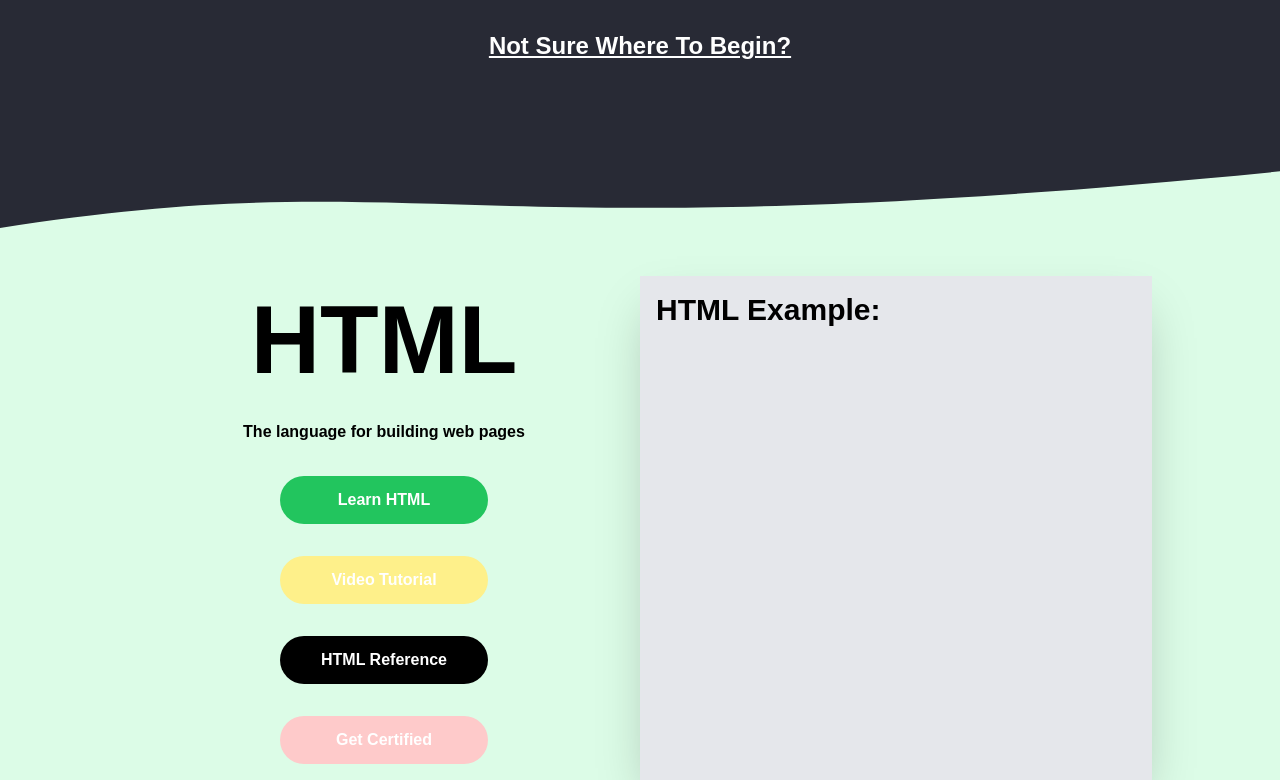
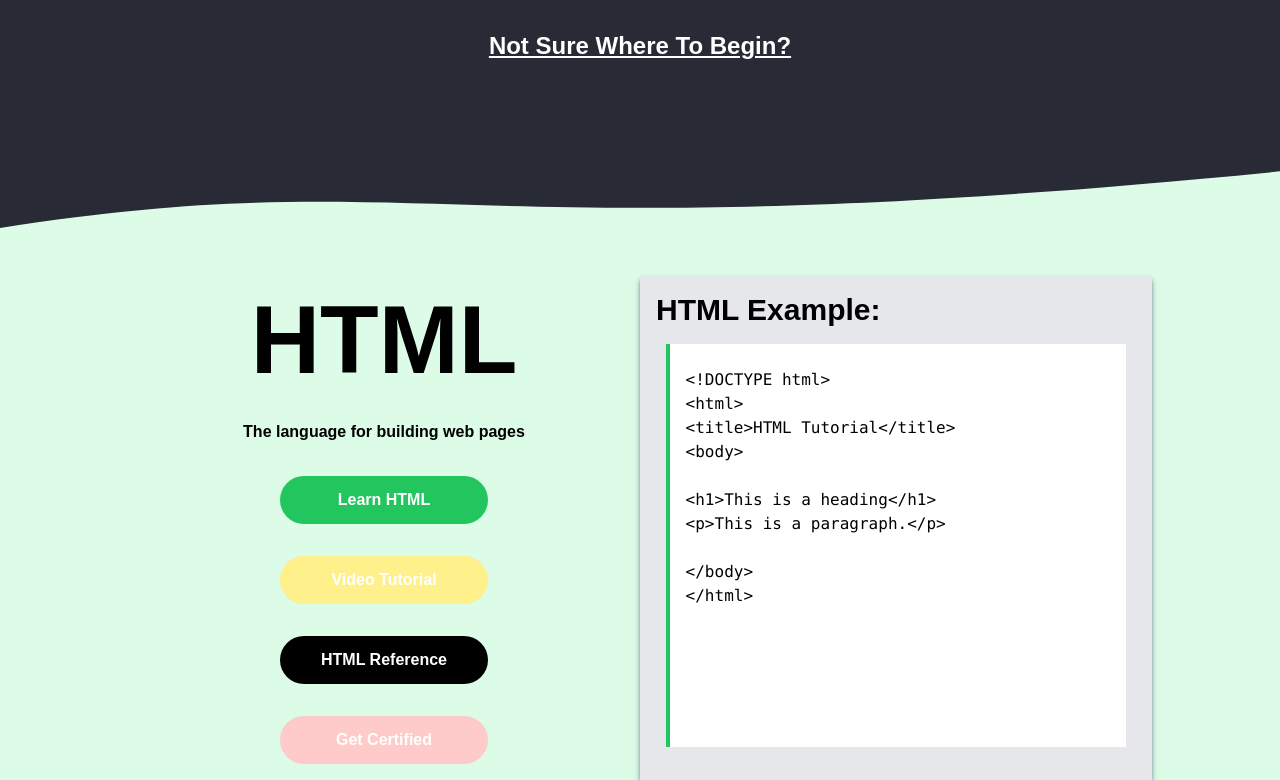
Before and after one commit to MLGPenguin/Copy-W3Schools, a SvelteKit app: page / in a window 1280 px wide. Shown: the part 414-1194 px from the top of the page. Built offline with nearby package versions, Linux system fonts and the light colour scheme.

Commit message:
Text box :D

```diff
--- a/src/routes/+page.svelte
+++ b/src/routes/+page.svelte
@@ -26,7 +26,7 @@
         class="bg-green-500 px-[2rem] py-3 align-middle rounded-e-full white-icon border-[1px] border-green-500 left-[-4px] relative "/>
     </form>
     <div class="p-4" />
-    <a class="text-white text-2xl underline">Not Sure Where To Begin?</a>
+    <a href="/" class="text-white text-2xl underline">Not Sure Where To Begin?</a>
     <div class='p-12' />
     <div id="HTML Showcase" class=bg-green-100>
       <svg viewBox="0 0 100 100" height=70 width=100% preserveAspectRatio="none">
@@ -45,8 +45,25 @@
           <PillButton content="HTML Reference" properties="bg-black "/>
           <PillButton content="Get Certified" properties="bg-red-200 text-black"/>
         </div>
-        <div id="Right" class="w-[50%] bg-gray-200 shadow-2xl">
+        <div id="Right" class="w-[50%] bg-gray-200 shadow-md shadow-slate-500">
           <h1 class="text-3xl text-left m-4">HTML Example: </h1>
+          <div id="textpane" class="bg-white w-[90%] h-[80%] border-l-4 border-green-500 text-left font-normal">
+            <pre class="m-4">
+              {`
+<!DOCTYPE html>
+<html>
+<title>HTML Tutorial</title>
+<body>
+
+<h1>This is a heading</h1>
+<p>This is a paragraph.</p>
+
+</body>
+</html>
+                `}
+
+            </pre>
+          </div>
         </div>
       </div>
     </div>
```
